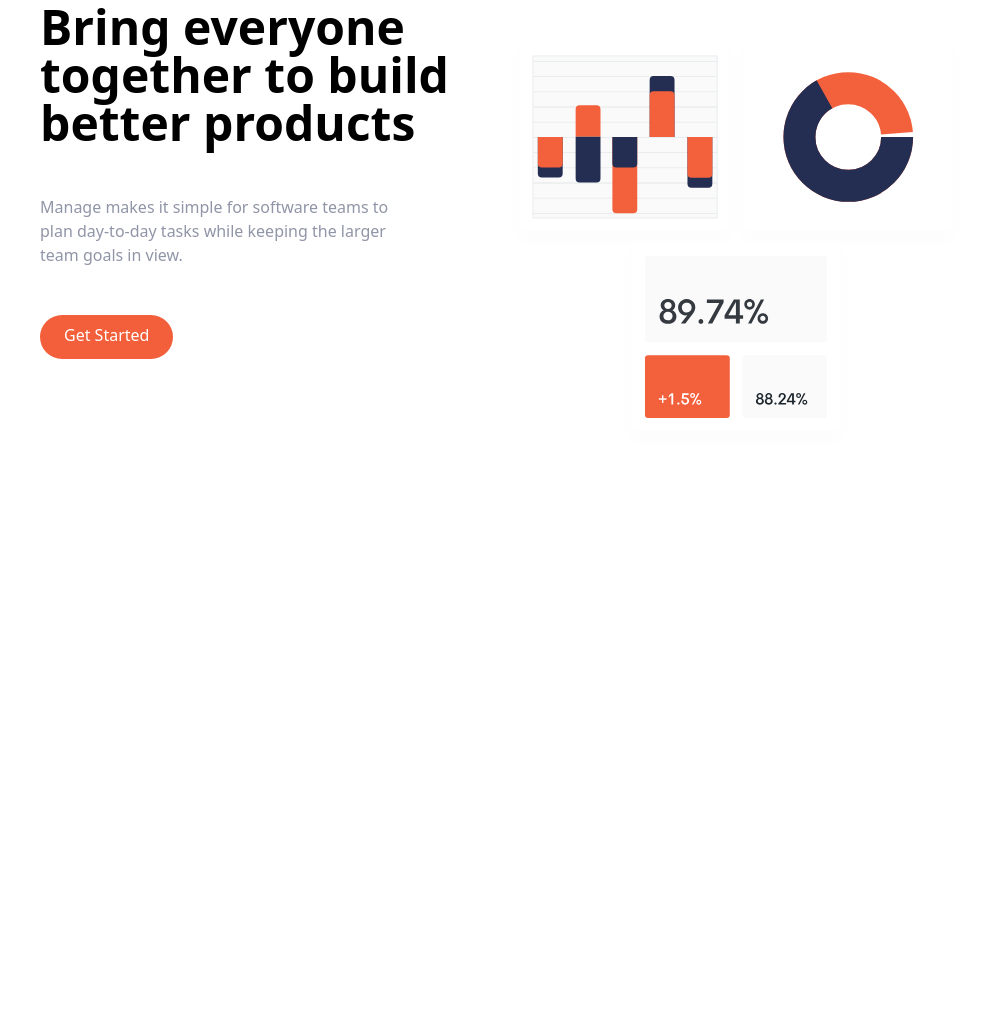
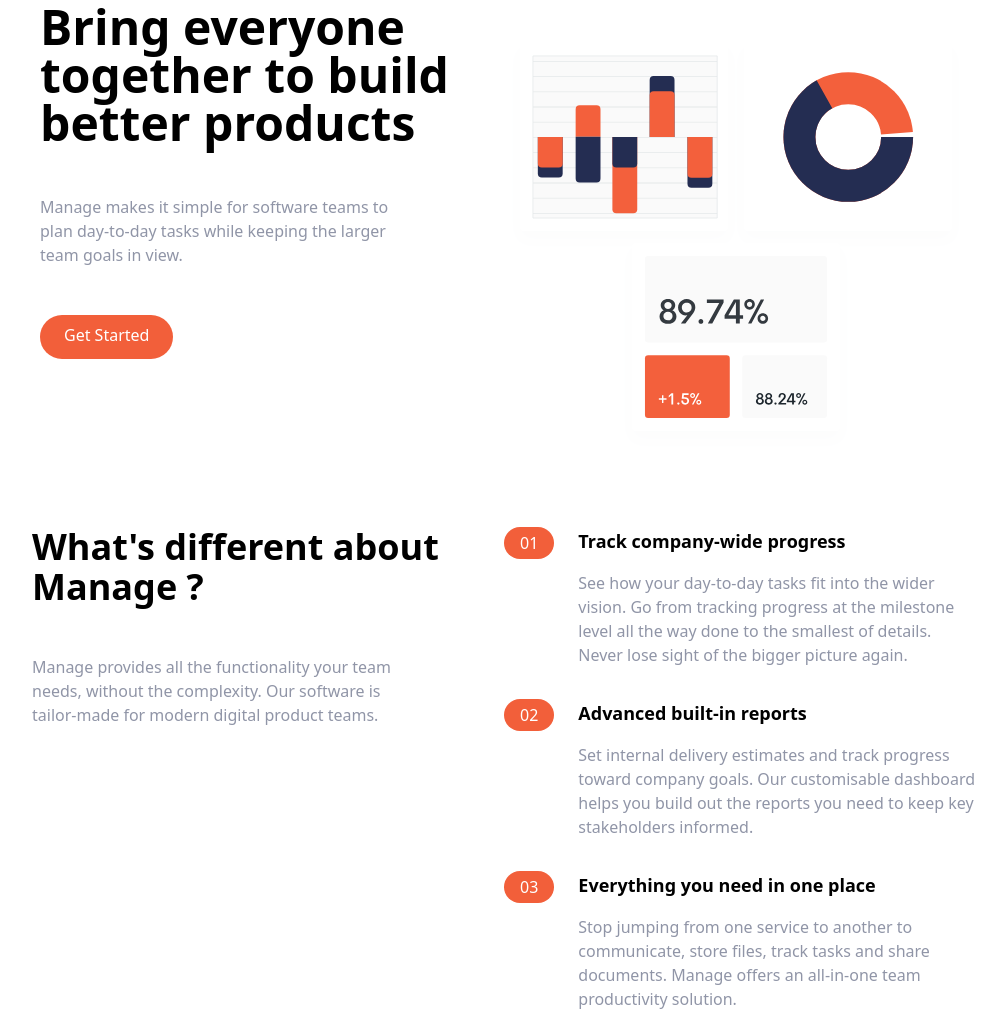
Before and after one commit to k4u5hik/TailwindCSS, a website: page index.html in a window 1280 px wide. Shown: the part 129-1140 px from the top of the page, without its empty margins (136-1141 px from the left). Before the commit the page ends 800 px from the top, so only its background shows below. Drawn offline with Linux system fonts and the light colour scheme.

Commit message:
Features and List items section

```diff
--- a/index.html
+++ b/index.html
@@ -64,5 +64,126 @@
         </div>
       </div>
     </section>
+
+    <!-- Features Section -->
+    <section id="features">
+      <!-- Flex Container -->
+      <div
+        class="container flex flex-col px-4 mx-auto mt-10 space-y-12 md:space-y-0 md:flex-row"
+      >
+        <!-- Whats Different -->
+        <div class="flex flex-col space-y-12 md:w-1/2">
+          <h2 class="max-w-md text-4xl font-bold text-center md:text-left">
+            What's different about Manage ?
+          </h2>
+          <p class="max-w-sm text-center text-darkGrayishBlue md:text-left">
+            Manage provides all the functionality your team needs, without the
+            complexity. Our software is tailor-made for modern digital product
+            teams.
+          </p>
+        </div>
+        <!-- Numbered List -->
+        <div class="flex flex-col space-y-8 md:w-1/2">
+          <!-- List item 1 -->
+          <li
+            class="flex flex-col space-y-3 md:space-y-0 md:space-x-6 md:flex-row"
+          >
+            <!-- Heading -->
+            <div class="rounded-l-full bg-brightRedSupLightmd:bg-transparent">
+              <div class="flex items-center space-x-2">
+                <div
+                  class="px-4 py-2 text-white rounded-full md:py-1 bg-brightRed"
+                >
+                  01
+                </div>
+                <h3 class="text-base font-bold md:mb-4 md:hidden">
+                  Track company-wide progress
+                </h3>
+              </div>
+            </div>
+            <div>
+              <h3 class="hidden mb-4 text-lg font-bold md:block">
+                Track company-wide progress
+              </h3>
+              <p class="text-darkGrayishBlue">
+                See how your day-to-day tasks fit into the wider vision. Go from
+                tracking progress at the milestone level all the way done to the
+                smallest of details. Never lose sight of the bigger picture
+                again.
+              </p>
+            </div>
+          </li>
+          <!-- List item 2 -->
+          <li
+            class="flex flex-col space-y-3 md:space-y-0 md:space-x-6 md:flex-row"
+          >
+            <!-- Heading -->
+            <div class="rounded-l-full bg-brightRedSupLightmd:bg-transparent">
+              <div class="flex items-center space-x-2">
+                <div
+                  class="px-4 py-2 text-white rounded-full md:py-1 bg-brightRed"
+                >
+                  02
+                </div>
+                <h3 class="text-base font-bold md:mb-4 md:hidden">
+                  Advanced built-in reports
+                </h3>
+              </div>
+            </div>
+            <div>
+              <h3 class="hidden mb-4 text-lg font-bold md:block">
+                Advanced built-in reports
+              </h3>
+              <p class="text-darkGrayishBlue">
+                Set internal delivery estimates and track progress toward
+                company goals. Our customisable dashboard helps you build out
+                the reports you need to keep key stakeholders informed.
+              </p>
+            </div>
+          </li>
+
+          <!-- List item 3 -->
+          <li
+            class="flex flex-col space-y-3 md:space-y-0 md:space-x-6 md:flex-row"
+          >
+            <!-- Heading -->
+            <div class="rounded-l-full bg-brightRedSupLightmd:bg-transparent">
+              <div class="flex items-center space-x-2">
+                <div
+                  class="px-4 py-2 text-white rounded-full md:py-1 bg-brightRed"
+                >
+                  03
+                </div>
+                <h3 class="text-base font-bold md:mb-4 md:hidden">
+                  Everything you need in one place
+                </h3>
+              </div>
+            </div>
+            <div>
+              <h3 class="hidden mb-4 text-lg font-bold md:block">
+                Everything you need in one place
+              </h3>
+              <p class="text-darkGrayishBlue">
+                Stop jumping from one service to another to communicate, store
+                files, track tasks and share documents. Manage offers an
+                all-in-one team productivity solution.
+              </p>
+            </div>
+          </li>
+        </div>
+      </div>
+    </section>
+
+    <!-- Pricing Section -->
+
+    <!-- Product Section -->
+
+    <!-- About Us Section -->
+
+    <!-- Careers Section -->
+
+    <!-- Community Section -->
+
+    <!-- Footer -->
   </body>
 </html>
```
Also changed, not shown: css/main.css.
